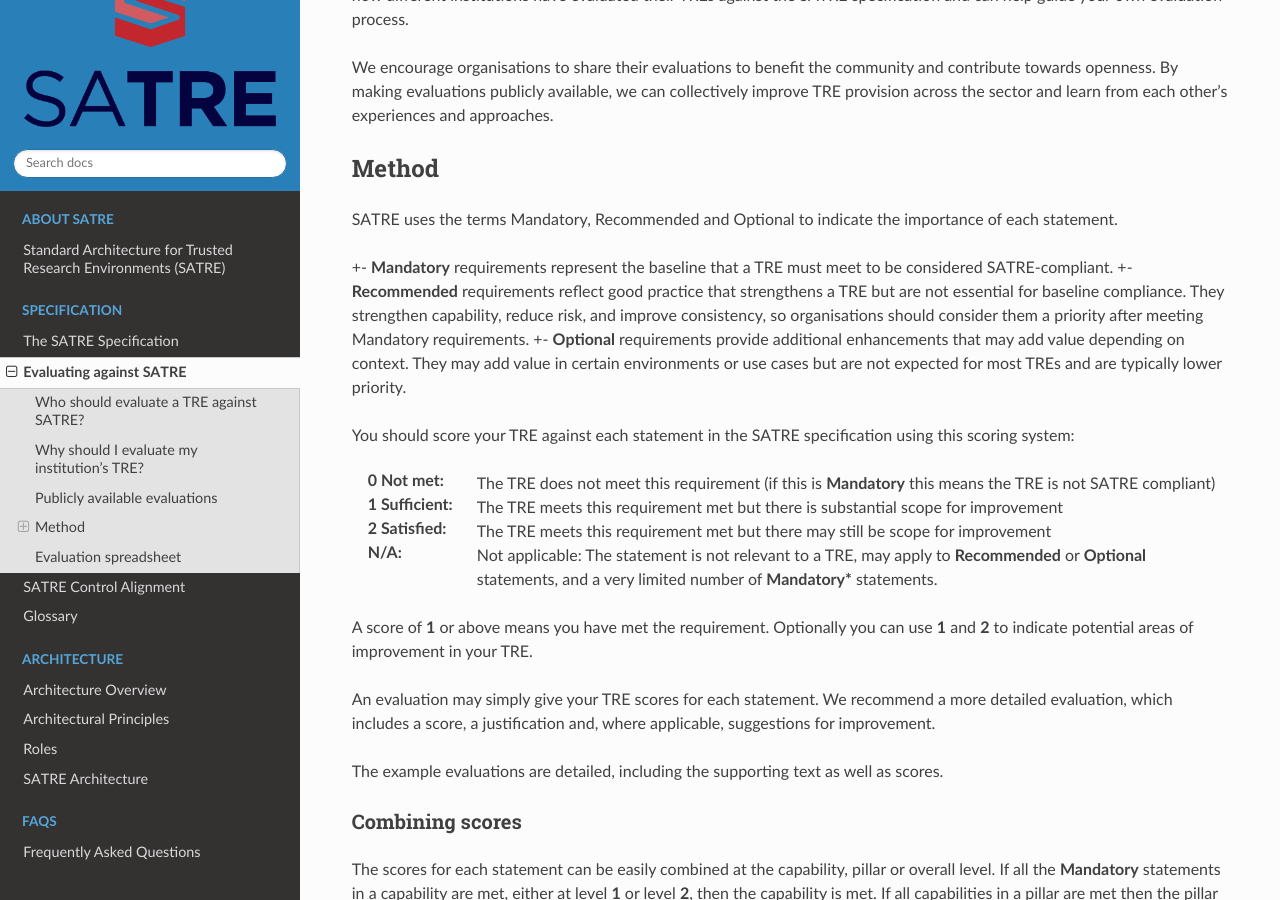
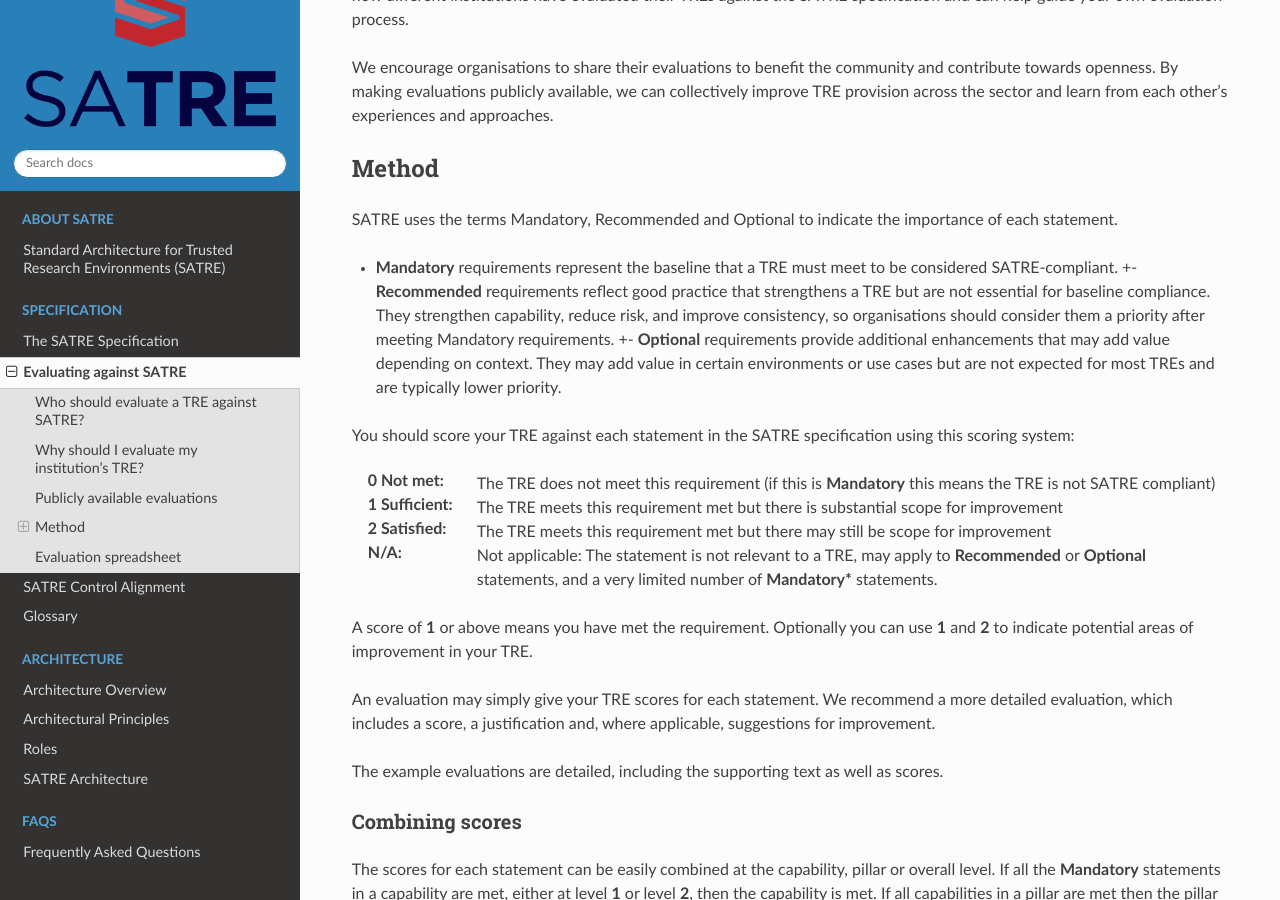
Before and after one commit to sa-tre/satre-specification, a Sphinx documentation site: the page built from docs/source/evaluation.md, in a window 1280 px wide and 900 px high, scrolled down 949 px. Built offline with Sphinx 7.4.7 and the Read the Docs theme 3.1.0, drawn with Linux system fonts in a browser that asks for light colours.

```diff
--- a/docs/source/evaluation.md
+++ b/docs/source/evaluation.md
@@ -42,7 +42,7 @@ By making evaluations publicly available, we can collectively improve TRE provis
 
 SATRE uses the terms Mandatory, Recommended and Optional to indicate the importance of each statement.
 
-+- **Mandatory** requirements represent the baseline that a TRE must meet to be considered SATRE‑compliant.
++ **Mandatory** requirements represent the baseline that a TRE must meet to be considered SATRE‑compliant.
 +- **Recommended** requirements reflect good practice that strengthens a TRE but are not essential for baseline compliance. They strengthen capability, reduce risk, and improve consistency, so organisations should consider them a priority after meeting Mandatory requirements.
 +- **Optional** requirements provide additional enhancements that may add value depending on context. They may add value in certain environments or use cases but are not expected for most TREs and are typically lower priority.
 
```
